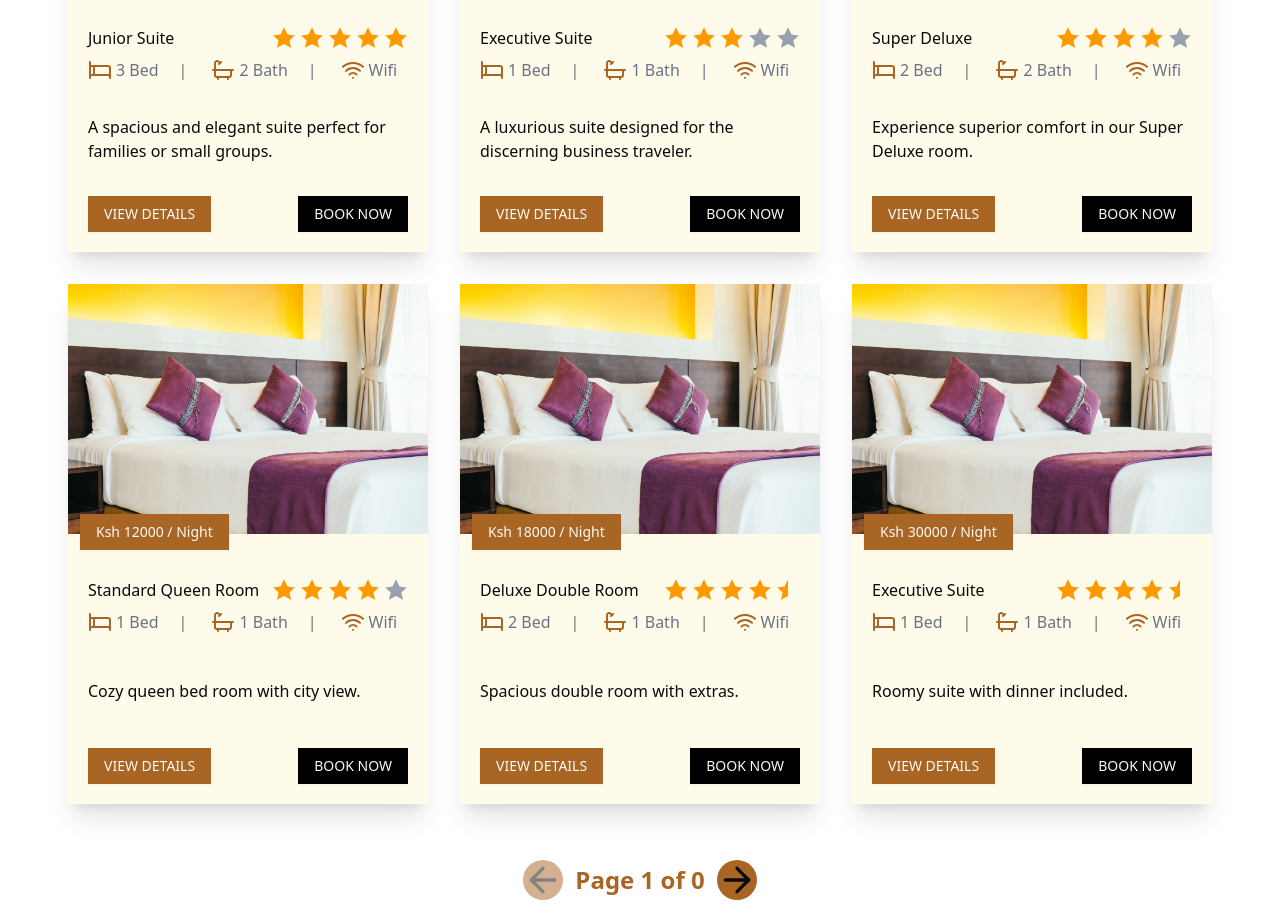
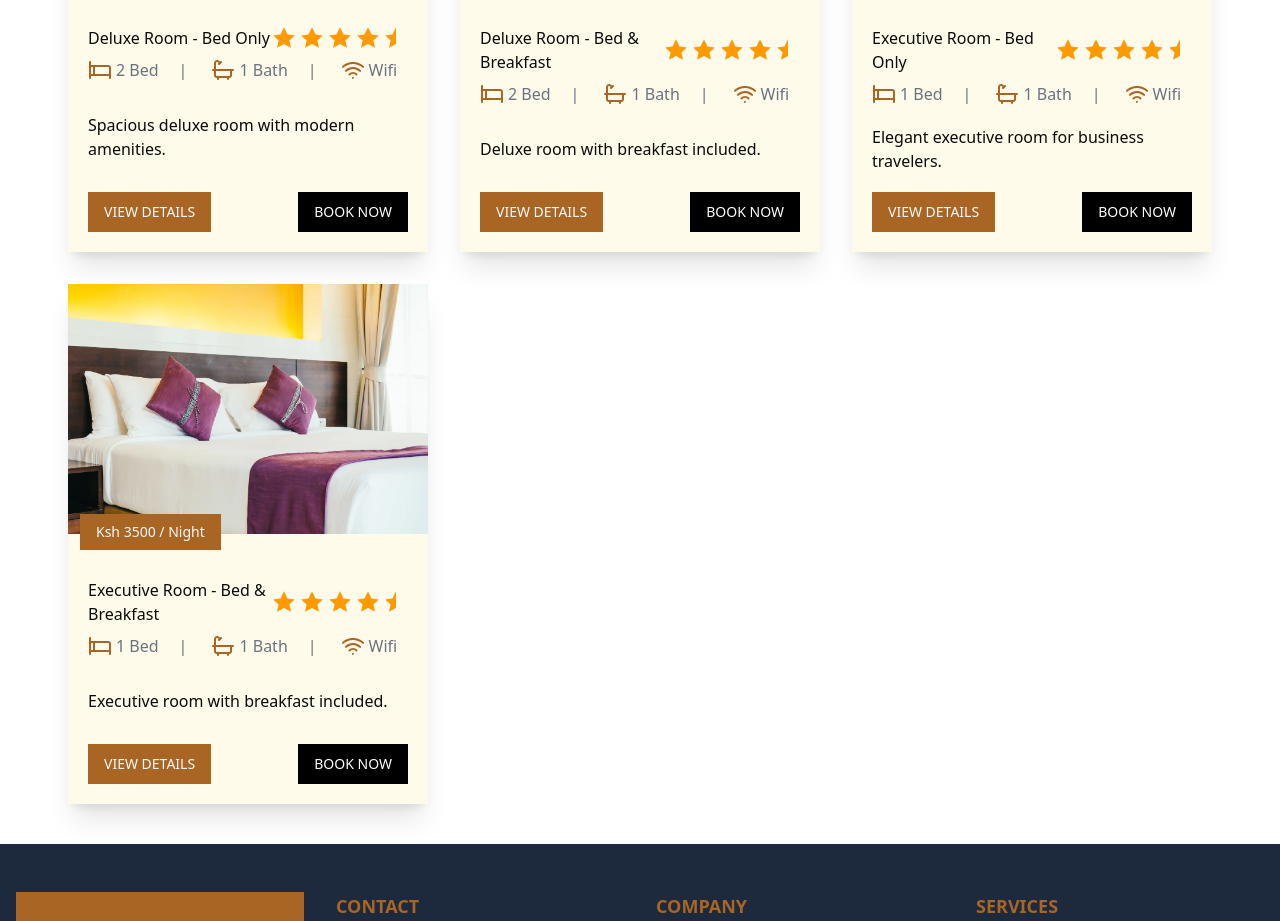
Before and after one commit to mayodi3/broadpack, a Next.js app: page /rooms in a window 1280 px wide. Shown: the part 776-1697 px from the top of the page. Built offline with nearby package versions, Linux system fonts and the light colour scheme.

Commit message:
Type fix

```diff
--- a/app/rooms/page.tsx
+++ b/app/rooms/page.tsx
@@ -1,23 +1,14 @@
-"use client";
-
 import { Rating } from "@/components/rating";
 import Hero from "@/components/shared/hero";
 import { Button } from "@/components/ui/button";
-import { ArrowLeft, ArrowRight, Bath, Bed, Wifi } from "lucide-react";
+import { Bath, Bed, Wifi } from "lucide-react";
 import Image from "next/image";
-import { useRouter } from "next/navigation";
-import { useState } from "react";
+import Link from "next/link";
 import { rooms } from "./rooms";
 
 const RoomsPage = () => {
-  const [currentPage, setCurrentPage] = useState(1);
-  const pageSize = 9;
-  const [total, setTotal] = useState(0);
-
-  const router = useRouter();
-
   return (
-    <div>
+    <div className="mb-10">
       <Hero />
       <div className="w-full flex flex-col items-center justify-center space-y-4 mt-10">
         <div className="space-y-4">
@@ -27,7 +18,7 @@ const RoomsPage = () => {
             <div className="h-1 w-14 md:w-28 bg-primary"></div>
           </h1>
           <h1 className="text-3xl md:text-6xl font-extrabold">
-            Expore Our <span className="text-primary">Rooms</span>
+            Explore Our <span className="text-primary">Rooms</span>
           </h1>
         </div>
 
@@ -89,51 +80,23 @@ const RoomsPage = () => {
 
                 <p>{room.shortDescription}</p>
 
-                <div className="flex justify-between">
-                  <Button
-                    className="rounded-none"
-                    onClick={() => router.push(`/rooms/${index}`)}
+                <div className="flex justify-between gap-2">
+                  <Link
+                    href={`/rooms/${index}`}
+                    className="inline-flex items-center justify-center whitespace-nowrap rounded-none text-sm font-medium ring-offset-background transition-colors focus-visible:outline-none focus-visible:ring-2 focus-visible:ring-ring focus-visible:ring-offset-2 disabled:pointer-events-none disabled:opacity-50 bg-primary text-primary-foreground hover:bg-primary/90 h-10 px-4 py-2"
                   >
                     VIEW DETAILS
-                  </Button>
-                  <Button
-                    className="rounded-none bg-black"
-                    onClick={() => router.push(`/auth/login`)}
+                  </Link>
+                  <Link
+                    href="/auth/login"
+                    className="inline-flex items-center justify-center whitespace-nowrap rounded-none text-sm font-medium ring-offset-background transition-colors focus-visible:outline-none focus-visible:ring-2 focus-visible:ring-ring focus-visible:ring-offset-2 disabled:pointer-events-none disabled:opacity-50 bg-black text-white hover:bg-black/90 h-10 px-4 py-2"
                   >
                     BOOK NOW
-                  </Button>
+                  </Link>
                 </div>
               </div>
             </div>
           ))}
-        </div>
-
-        <div className="flex items-center space-x-3 m-10">
-          <ArrowLeft
-            className={`cursor-pointer bg-primary w-10 h-10 rounded-full ${
-              currentPage === 1 ? "opacity-50 cursor-not-allowed" : ""
-            }`}
-            onClick={() => {
-              setCurrentPage((prev) => Math.max(prev - 1, 1));
-            }}
-          />
-
-          <span className="font-extrabold text-primary text-2xl">
-            Page {currentPage} of {Math.ceil(total / pageSize)}
-          </span>
-
-          <ArrowRight
-            className={`cursor-pointer bg-primary w-10 h-10 rounded-full ${
-              currentPage === Math.ceil(total / pageSize)
-                ? "opacity-50 cursor-not-allowed"
-                : ""
-            }`}
-            onClick={() => {
-              setCurrentPage((prev) =>
-                Math.min(prev + 1, Math.ceil(total / pageSize))
-              );
-            }}
-          />
         </div>
       </div>
     </div>
--- a/app/rooms/rooms.ts
+++ b/app/rooms/rooms.ts
@@ -13,82 +13,13 @@ interface Room {
   description: string;
   status: string;
   averageRating?: number;
+  breakfast?: boolean;
 }
 
 export const rooms: Room[] = [
   {
-    name: "Junior Suite",
-    price: 1000,
-    beds: 3,
-    bathrooms: 2,
-    wifi: true,
-    tv: true,
-    ac: true,
-    dinner: true,
-    images: ["/room.webp"],
-    shortDescription:
-      "A spacious and elegant suite perfect for families or small groups.",
-    description:
-      "Our Junior Suite offers ample space with modern furnishings and a touch of Kenyan elegance. It features three comfortable beds, two full bathrooms, high-speed Wi-Fi, a flat-screen TV, and includes complimentary dinner service. Ideal for guests seeking extra comfort and convenience during their stay.",
-    status: "available",
-    laundry: true,
-    averageRating: 5,
-  },
-  {
-    name: "Executive Suite",
-    price: 5000,
-    beds: 1,
-    bathrooms: 1,
-    wifi: true,
-    tv: true,
-    ac: true,
-    dinner: true,
-    images: ["/room.webp"],
-    shortDescription:
-      "A luxurious suite designed for the discerning business traveler.",
-    description:
-      "The Executive Suite provides a perfect blend of luxury and functionality. It features a king-sized bed, a dedicated workspace, and a modern bathroom. Enjoy premium amenities including complimentary dinner, high-speed Wi-Fi, and a large flat-screen TV.",
-    status: "occupied",
-    laundry: true,
-    averageRating: 3,
-  },
-  {
-    name: "Super Deluxe",
-    price: 2000,
-    beds: 2,
-    bathrooms: 2,
-    wifi: true,
-    tv: true,
-    ac: true,
-    dinner: true,
-    images: ["/room.webp"],
-    shortDescription: "Experience superior comfort in our Super Deluxe room.",
-    description:
-      "The Super Deluxe room is designed for ultimate relaxation, featuring two plush beds and two modern bathrooms. Guests can enjoy a full range of amenities including complimentary dinner, ensuring a comfortable and memorable stay.",
-    status: "available",
-    laundry: true,
-    averageRating: 4,
-  },
-  {
-    name: "Standard Queen Room",
-    price: 12000,
-    beds: 1,
-    bathrooms: 1,
-    wifi: true,
-    tv: true,
-    ac: true,
-    laundry: false,
-    dinner: false,
-    images: ["/room.webp"],
-    shortDescription: "Cozy queen bed room with city view.",
-    description:
-      "Our Standard Queen Room features a comfortable queen-sized bed, en-suite bathroom, complimentary Wi-Fi, flat-screen TV, and air conditioning. Perfect for solo travelers or couples seeking comfort on a budget.",
-    status: "available",
-    averageRating: 4.2,
-  },
-  {
-    name: "Deluxe Double Room",
-    price: 18000,
+    name: "Deluxe Room - Bed Only",
+    price: 2500,
     beds: 2,
     bathrooms: 1,
     wifi: true,
@@ -97,26 +28,62 @@ export const rooms: Room[] = [
     laundry: true,
     dinner: false,
     images: ["/room.webp"],
-    shortDescription: "Spacious double room with extras.",
+    shortDescription: "Spacious deluxe room with modern amenities.",
     description:
-      "Enjoy extra space in our Deluxe Double Room, featuring two double beds, a work desk, en-suite bathroom, high-speed Wi-Fi, flat-screen TV, air conditioning, and complimentary laundry service.",
+      "Our Deluxe Room offers a comfortable stay with two double beds, en-suite bathroom, high-speed Wi-Fi, flat-screen TV, and air conditioning. Late checkout available until midday.",
     status: "available",
     averageRating: 4.6,
   },
   {
-    name: "Executive Suite",
-    price: 30000,
+    name: "Deluxe Room - Bed & Breakfast",
+    price: 3000,
+    beds: 2,
+    bathrooms: 1,
+    wifi: true,
+    tv: true,
+    ac: true,
+    laundry: true,
+    dinner: false,
+    breakfast: true,
+    images: ["/room.webp"],
+    shortDescription: "Deluxe room with breakfast included.",
+    description:
+      "Enjoy our Deluxe Room with a delicious breakfast included. Features two double beds, en-suite bathroom, high-speed Wi-Fi, flat-screen TV, and air conditioning. Late checkout available until midday.",
+    status: "available",
+    averageRating: 4.6,
+  },
+  {
+    name: "Executive Room - Bed Only",
+    price: 3000,
     beds: 1,
     bathrooms: 1,
     wifi: true,
     tv: true,
     ac: true,
     laundry: true,
-    dinner: true,
+    dinner: false,
     images: ["/room.webp"],
-    shortDescription: "Roomy suite with dinner included.",
+    shortDescription: "Elegant executive room for business travelers.",
     description:
-      "The Executive Suite includes a king-sized bed, separate sitting area, premium toiletries, complimentary dinner for two, laundry service, high-speed Wi-Fi, flat-screen TV, and full air conditioning.",
+      "Our Executive Room features a king-sized bed, work desk, en-suite bathroom, high-speed Wi-Fi, flat-screen TV, and air conditioning. Late checkout available until midday.",
+    status: "available",
+    averageRating: 4.9,
+  },
+  {
+    name: "Executive Room - Bed & Breakfast",
+    price: 3500,
+    beds: 1,
+    bathrooms: 1,
+    wifi: true,
+    tv: true,
+    ac: true,
+    laundry: true,
+    dinner: false,
+    breakfast: true,
+    images: ["/room.webp"],
+    shortDescription: "Executive room with breakfast included.",
+    description:
+      "The Executive Room with breakfast includes a king-sized bed, work desk, en-suite bathroom, high-speed Wi-Fi, flat-screen TV, and air conditioning. Enjoy a complimentary breakfast during your stay. Late checkout available until midday.",
     status: "available",
     averageRating: 4.9,
   },
--- a/components/home/special-offers-section.tsx
+++ b/components/home/special-offers-section.tsx
@@ -82,12 +82,7 @@ const SpecialOffersSection = () => {
       duration: "3 Days, 2 Nights",
       validUntil: "September 31, 2025",
       image: "/Customers 1.webp", // Changed from /room-3.jpg
-      features: [
-        "Family suite accommodation",
-        "Kids eat free (under 12)",
-        "Local attraction tickets",
-        "Family game room access",
-      ],
+      features: ["Family suite accommodation", "Kids eat free (under 12)"],
       badge: "Best Value",
       badgeColor: "bg-green-600",
       isLimited: true,
```
Also changed, not shown: 1 other file (tests, documents, lock files or other folders).
